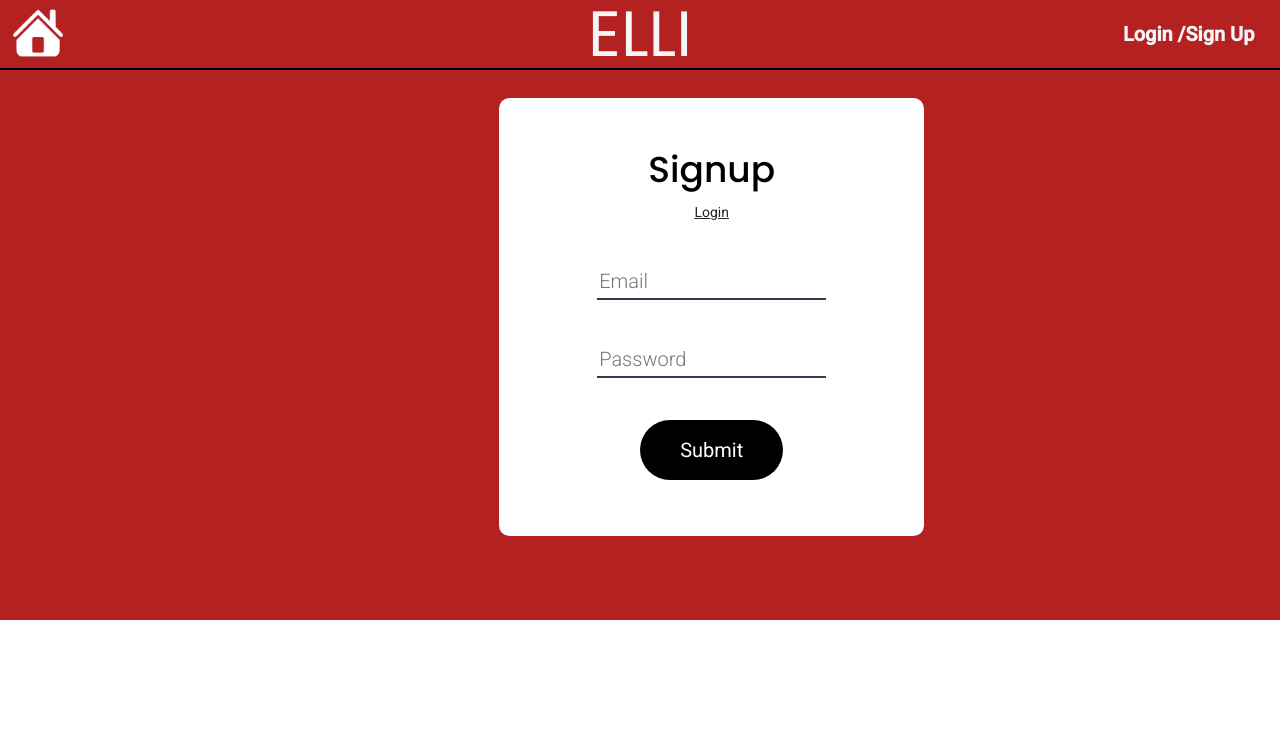
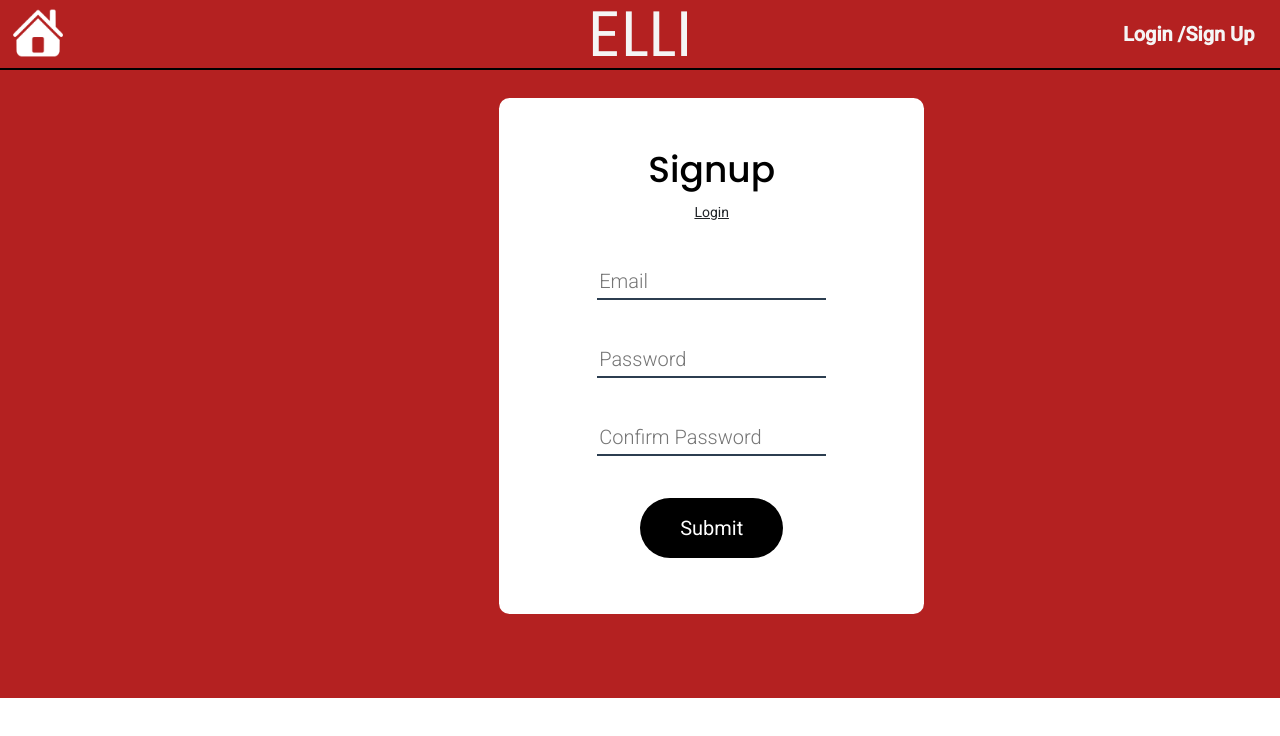
Before and after one commit to blbarr01/EnglishLearningInitiative, an Angular app in the folder ELLI/: page /signup in a window 1280 px wide. Shown: the top 736 px of the page. Built offline with nearby package versions, Linux system fonts and the light colour scheme.

Commit message:
ELLI-53 #time 5m #comment added the confirm password field

```diff
--- a/ELLI/src/app/features/signup/signup.component.html
+++ b/ELLI/src/app/features/signup/signup.component.html
@@ -11,6 +11,10 @@
                 <label for="password">Password</label>
                 <input type="password" name="password" id="password" placeholder="Password">
             </div>
+            <div class="form-element">
+                <label for="password-conf">Password</label>
+                <input type="password" name="password-conf" id="password-conf" placeholder="Confirm Password">
+            </div>
         </form>
         <div class="btn-container">
             <button type="button" id="submit-btn">Submit</button>
```
